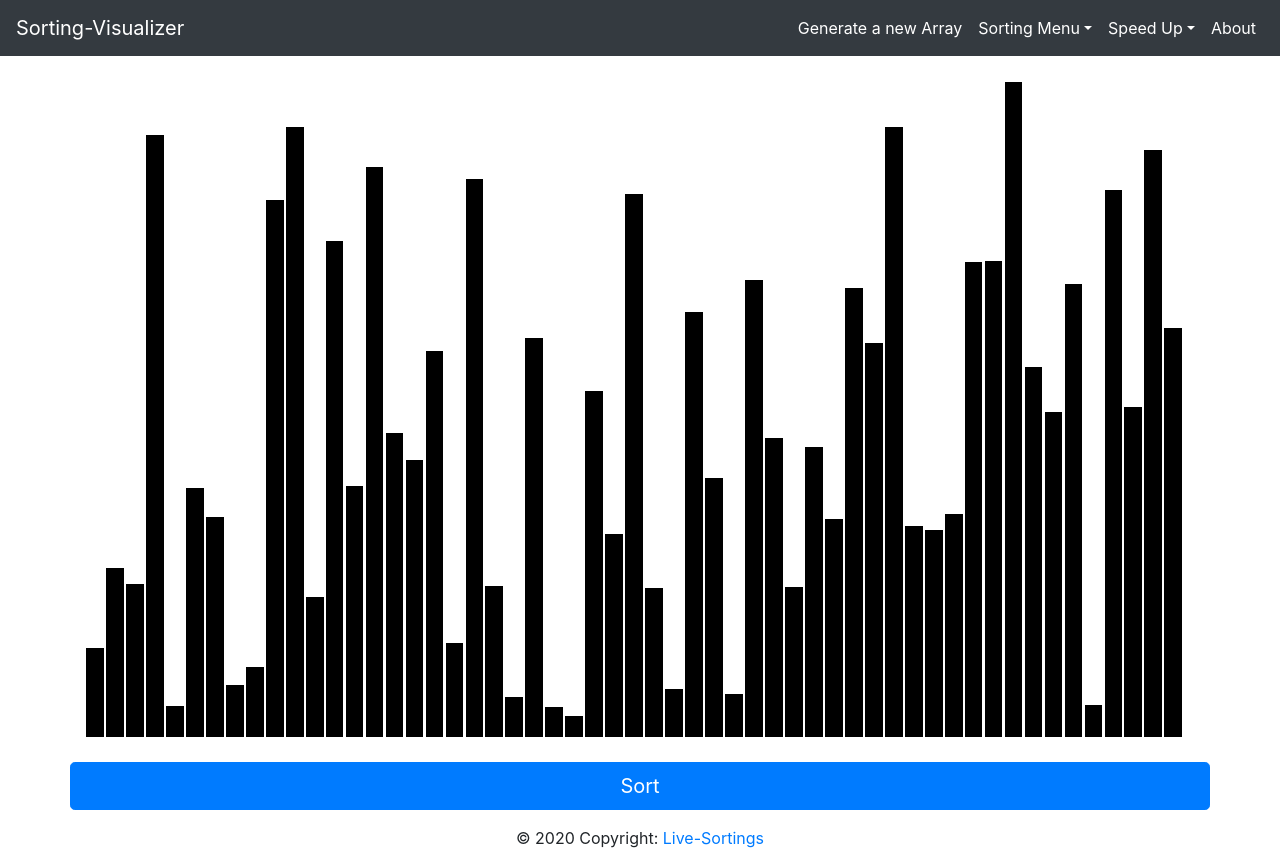
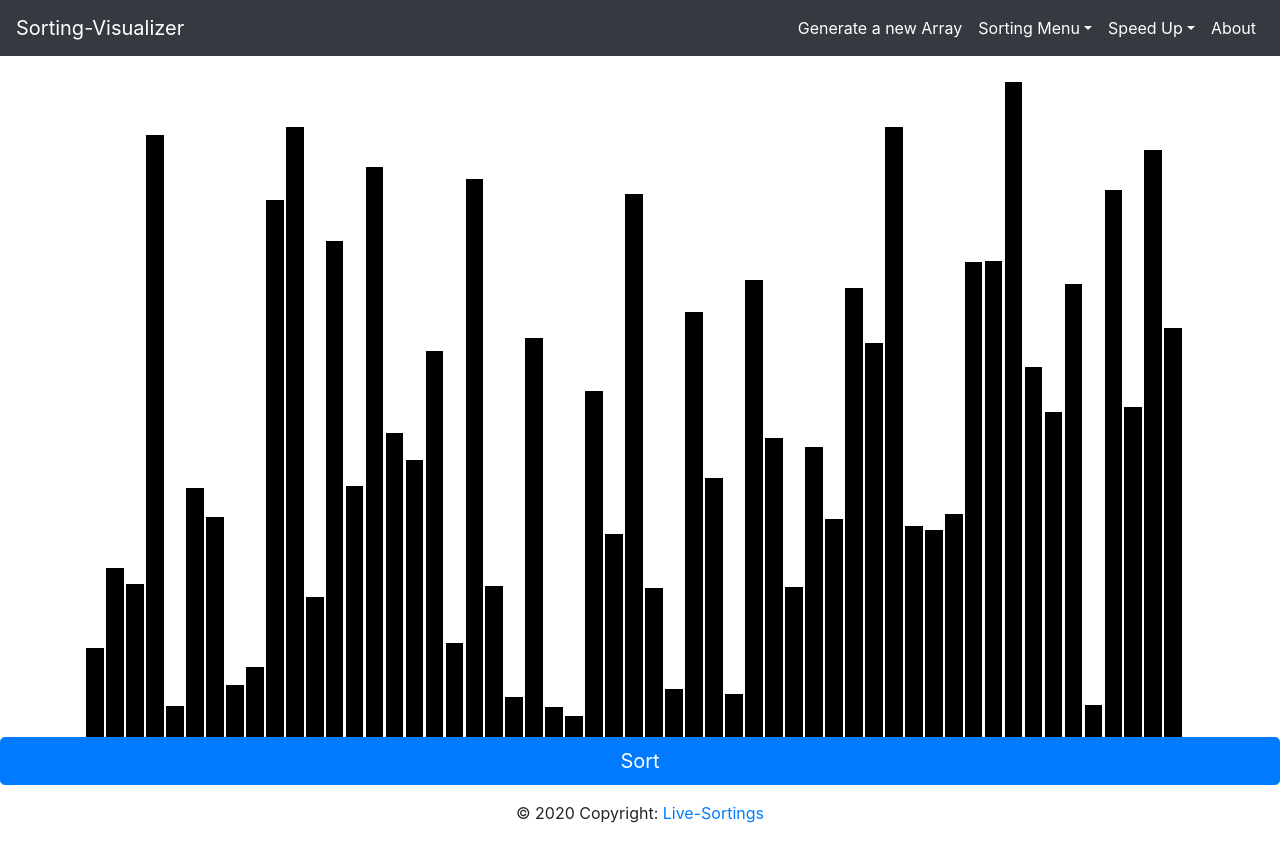
Before and after one commit to sarabjeet1313/Live-Sortings, a React (Create React App) app: page / in a window 1280 px wide. After the commit the page ends 841 px from the top, so only its background shows below. Built offline with nearby package versions, Linux system fonts and the light colour scheme.

Commit message:
text-aligning center

```diff
--- a/src/sort-visuals/sort-visualizer.jsx
+++ b/src/sort-visuals/sort-visualizer.jsx
@@ -264,13 +264,7 @@ export default class SortingVisualizer extends Component {
           ))}
           {/* </div> */}
         </div>
-        <Button
-          variant="primary"
-          className="container"
-          size="lg"
-          block
-          onClick={() => this.sort()}
-        >
+        <Button variant="primary" size="lg" block onClick={() => this.sort()}>
           Sort
         </Button>
         <Footer />
```
Also changed, not shown: 8 other files (tests, documents, lock files or other folders).
